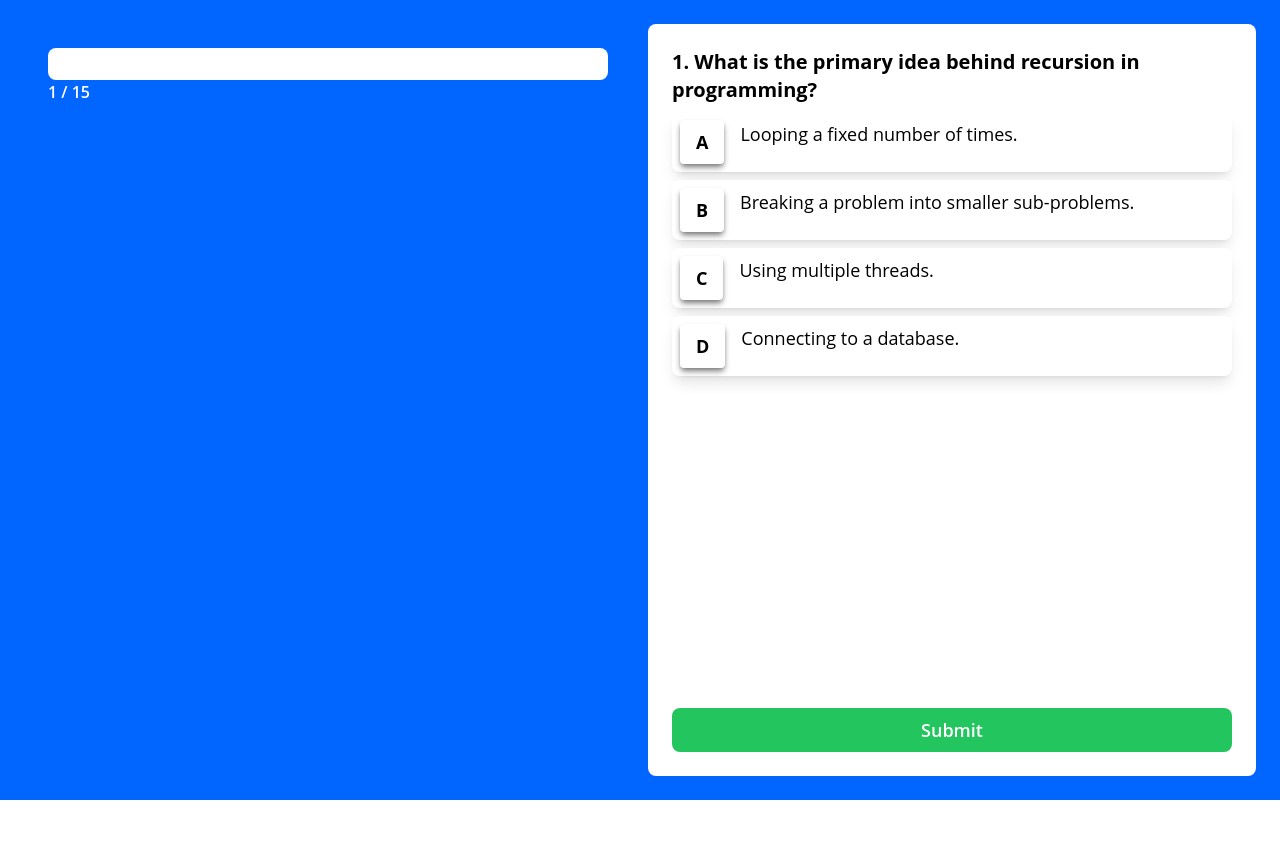
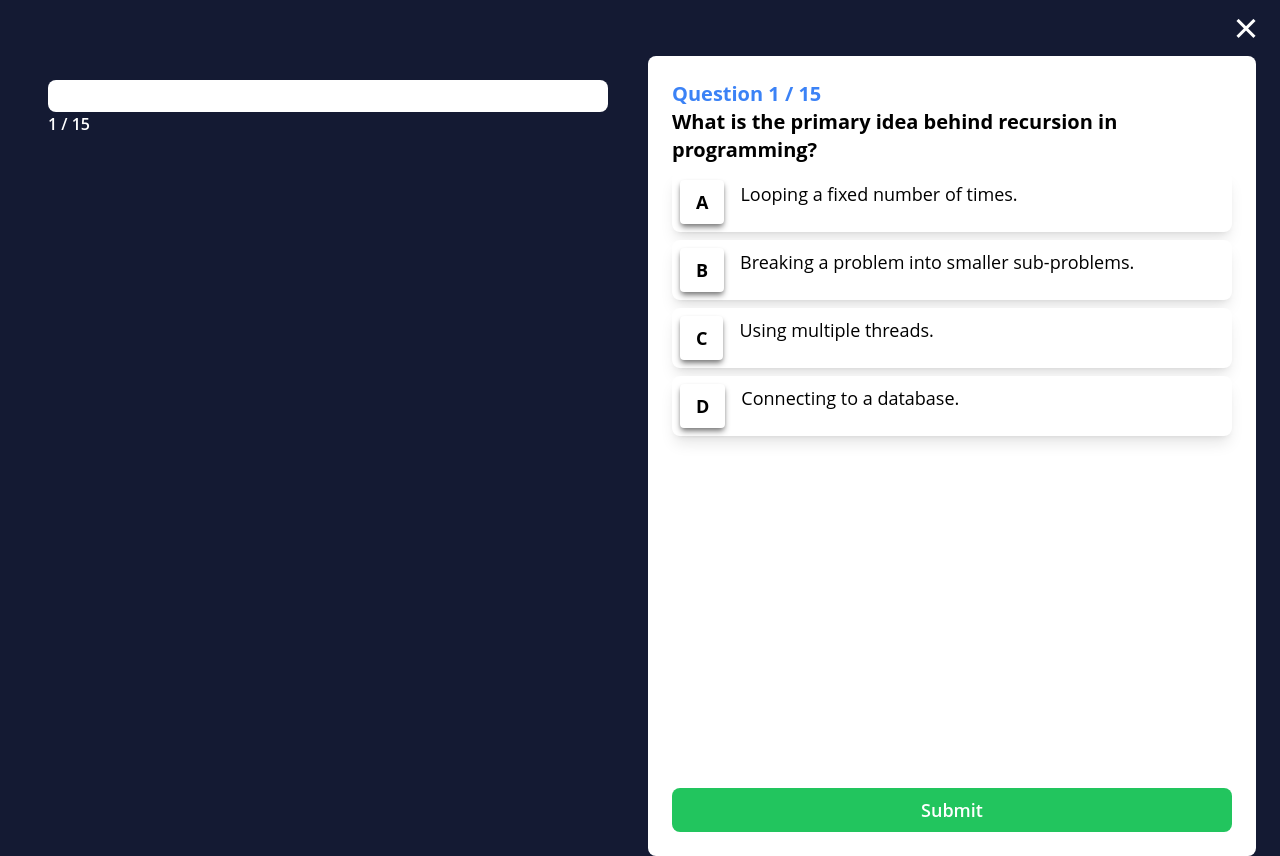
Before and after one commit to SatanshuMishra/honours-project, a Next.js app: page /sandbox in a window 1280 px wide. Before the commit the page ends 800 px from the top, so only its background shows below. Built offline with nearby package versions, Linux system fonts and the light colour scheme.

Commit message:
UI Changes to Quiz Section

```diff
--- a/app/components/quizComponents/QuizOption.tsx
+++ b/app/components/quizComponents/QuizOption.tsx
@@ -81,7 +81,7 @@ function QuizOption({
       }
     >
       <div
-        className="bg-[--option-color] p-2 shadow-lg my-2 flex rounded-lg w-full max-w-2xl text-lg"
+        className="bg-[--option-color] p-2 shadow-lg my-2 flex rounded-lg w-full max-w-2xl text-lg flex-row"
         onClick={() => {
           if (!allowChange) return;
           setIsSelected(!isSelected);
--- a/app/sandbox/page.tsx
+++ b/app/sandbox/page.tsx
@@ -2,6 +2,8 @@
 import React, { useEffect, useState } from "react";
 import { dummyData } from "../data/dummyData";
 import QuizOption from "../components/quizComponents/QuizOption";
+import QuestionPill from "../components/quizComponents/QuestionPill";
+import "remixicon/fonts/remixicon.css";
 
 function Sandbox() {
   const [chosenOption, setChosenOption] = useState(999);
@@ -30,15 +32,24 @@ function Sandbox() {
   useEffect(() => {
     setCorrectAnswer(dummyData[currentIndex].correct);
   }, [currentIndex]);
+  // 06F
+  return (
+    <>
+      <div className="flex flex-row-reverse bg-[#141a33]">
+        <i
+          className="ri-close-fill text-white text-4xl mx-2 p-2 cursor-pointer"
+          onClick={() => {}}
+        ></i>
+      </div>
 
-  return (
-    <div className="bg-[#06F] h-screen w-screen m-0 p-6 flex justify-evenly">
+      <div className="bg-[#141a33] h-screen w-screen m-0 px-6 flex justify-evenly">
         <div className="w-full bg-transparent rounded-lg p-6 h-full max-w-[50%] mr-2">
           <div
             className="w-full h-8 rounded-lg bg-white"
             style={
               {
-              "--progress-width": (currentIndex / dummyData.length) * 100 + "%",
+                "--progress-width":
+                  (currentIndex / dummyData.length) * 100 + "%",
               } as any
             }
           >
@@ -46,13 +57,20 @@ function Sandbox() {
             <div className="text-white font-semibold">
               {currentIndex + 1} / {dummyData.length}
             </div>
+            {/* <div>
+            <QuestionPill />
+          </div> */}
           </div>
         </div>
         <div className="flex flex-col justify-between w-full bg-white rounded-lg p-6 h-full max-w-[50%] ml-2">
           {
             <div>
               <h2 className="font-bold text-xl text-black">
-              {currentIndex + 1 + ". "}
+                <span className="text-blue-500">
+                  Question {currentIndex + 1} / {dummyData.length}
+                </span>
+                <br />
+                {/* {currentIndex + 1 + ". "} */}
                 {dummyData[currentIndex].question}
               </h2>
               {dummyData[currentIndex].answers.map((option, optIndex) => {
@@ -93,6 +111,7 @@ function Sandbox() {
           </div>
         </div>
       </div>
+    </>
   );
 }
 
--- a/package.json
+++ b/package.json
@@ -18,6 +18,7 @@
     "next-auth": "^5.0.0-beta.4",
     "react": "^18",
     "react-dom": "^18",
+    "remixicon": "^3.6.0",
     "sqlite": "^5.1.1",
     "sqlite3": "^5.1.6"
   },
```
Also changed, not shown: 1 other file (tests, documents, lock files or other folders). Lines whose indentation alone changed are shown as unchanged.
